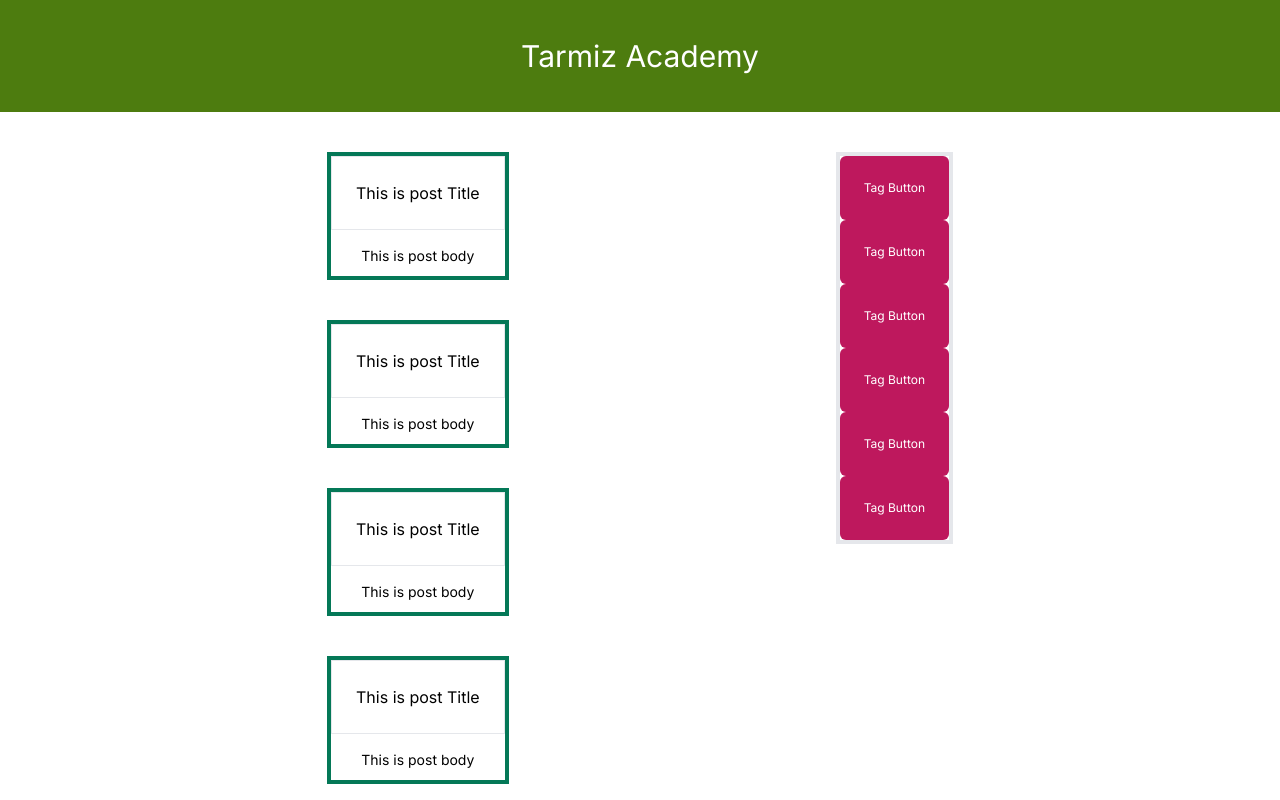
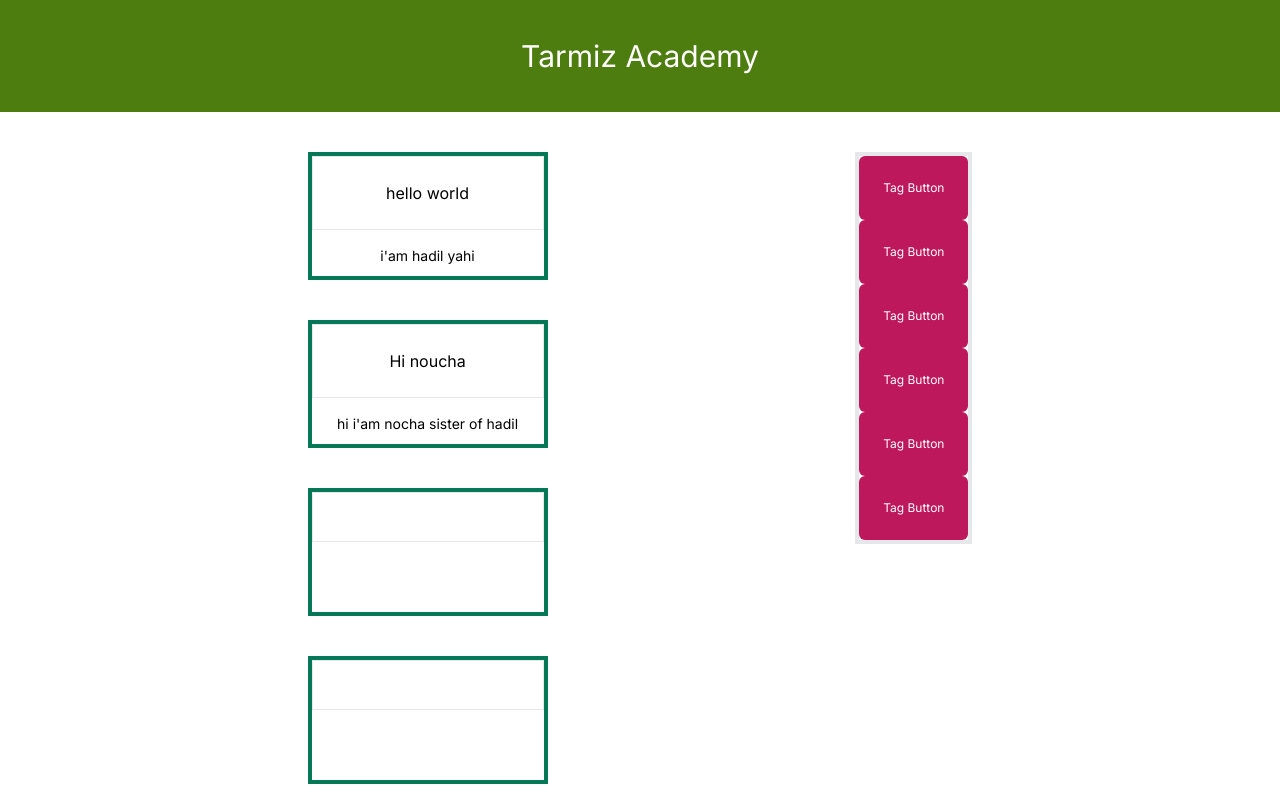
Before and after one commit to hadilyahi/learning, a Next.js app: page / in a window 1280 px wide. Built offline with nearby package versions, Linux system fonts and the light colour scheme.

Commit message:
finish the challenge 2

```diff
--- a/app/component/Section.tsx
+++ /dev/null
@@ -1,10 +0,0 @@
-function Section(){
-    return(
-        <div className="border-emerald-700  border-4 flex flex-col gap- mt-10 h-32 ">
-            <h1 className="flex justify-center border p-6 items-center">This is post Title</h1>
-
-            <p className="flex justify-center mt-4  text-sm items-center">This is post body</p>
-        </div>
-    )
-}
-export default Section;
--- /dev/null
+++ b/app/componentchall1/Section.tsx
@@ -0,0 +1,10 @@
+function Section(props:any){
+    return(
+        <div className="border-emerald-700 w-60 border-4 flex flex-col  mt-10 h-32 ">
+            <h1 className="flex justify-center border p-6 items-center">{props.Text}</h1>
+
+            <p className="flex justify-center mt-4  text-sm items-center">{props.content}</p>
+        </div>
+    )
+}
+export default Section;
--- a/app/page.tsx
+++ b/app/page.tsx
@@ -1,27 +1,28 @@
 
 import Image from "next/image";
-import Head from "./component/Head";
-import Section from "./component/Section";
+import Head from "./componentchall1/Head";
+import Section from "./componentchall1/Section";
 
-import Div from "./component/Div";
+import Div from "./componentchall1/Div";
 
 
 export default function Home() {
   return (
     <>
 
-      <Head/>
+       <Head/>
       <div className="flex justify-evenly">
         <div>
-          <Section/>
-          <Section/>
-          <Section/>
+          <Section Text="hello world" content="i'am hadil yahi"/>
+          <Section Text="Hi noucha" content="hi i'am nocha sister of hadil"/>
+          <Section />
           <Section/>
         </div>
         <div>
           <Div/>
         </div>
       </div>
+
     </>
   );
 }
```
Also changed, not shown: app/componentchall1/Button.tsx (renamed from app/component/Button.tsx), app/componentchall1/Div.tsx (renamed from app/component/Div.tsx), app/componentchall1/Head.tsx (renamed from app/component/Head.tsx).
